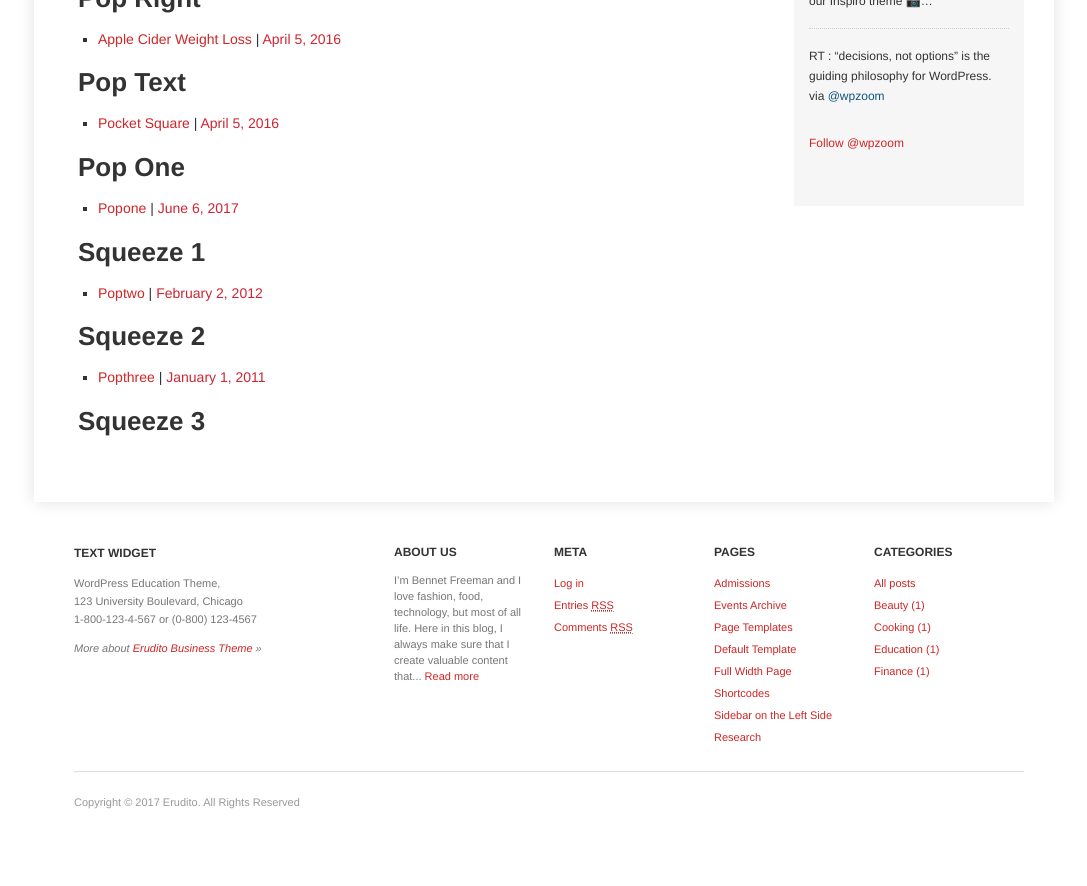
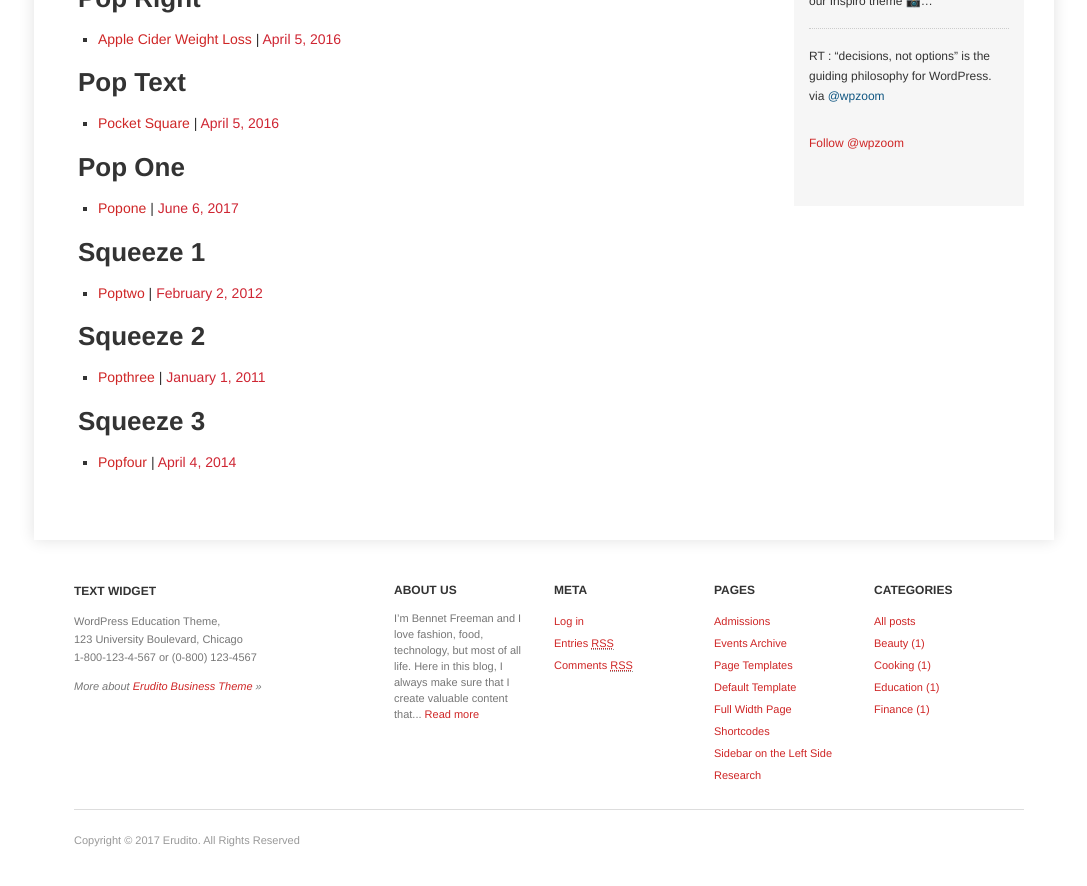
Before and after one commit to tonyseel/blog.hatkit.com, a Jekyll site: the page built from ads/index.html, in a window 1280 px wide and 900 px high, scrolled down 812 px. Shown: the top 886 px of the window, without its empty margins (96-1183 px from the left). Built offline with Jekyll 4.4.1, drawn with Linux system fonts in a browser that asks for light colours; before the commit the page ends 1674 px from its top, so only the background shows below that.

Commit message:
squeezethree

```diff
--- a/ads/index.html
+++ b/ads/index.html
@@ -132,7 +132,7 @@ layout: default
          <ul>
          <h2>Squeeze 3</h2>
             {% for post in site.posts %}
-              {% if post.categories contains 'popfour' %}
+              {% if post.categories contains 'squeezethree' %}
                <li class="cat-item cat-item-1"><a href="{{site.baseurl}}{{post.url}}" title="Permanent link to{site.baseurl}}{{post.url}}">{{post.title}} </a><span>|</span>
                     <time datetime="2015-08-13" pubdate>{{post.date | date:"%B %-d, %Y"}}
                     </time>
```
